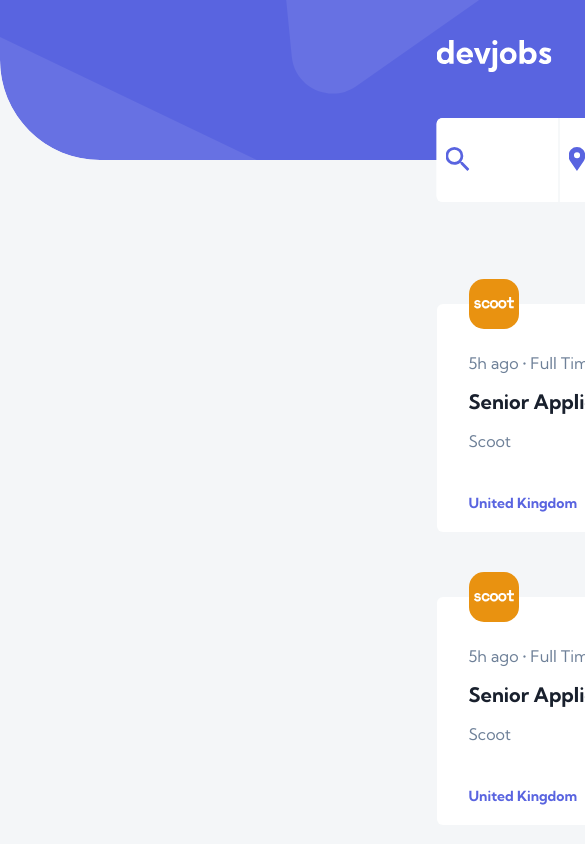
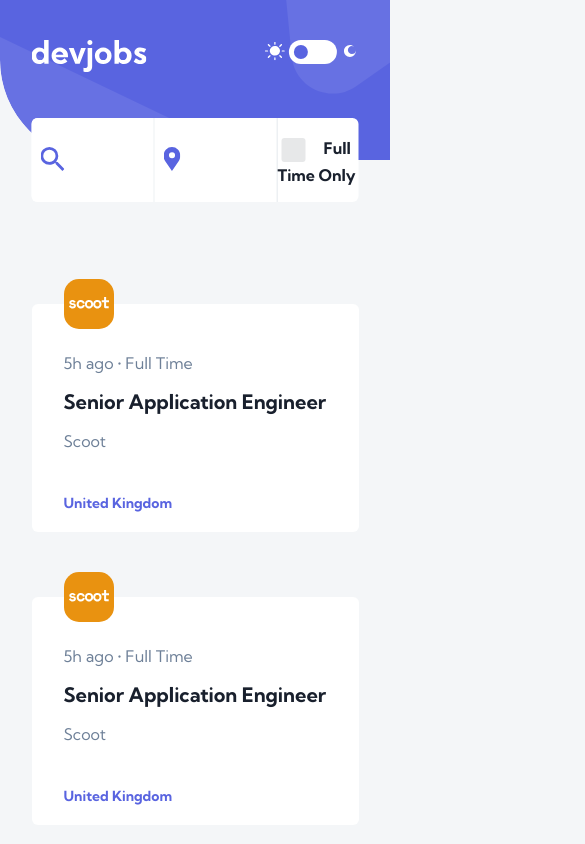
Before and after one commit to Avenntador/Dev-Jobs, a Next.js app: page / in a window 390 px wide. Shown: the top 844 px of the page, 585 px wide, since content can reach past the window. Built offline with nearby package versions, Linux system fonts and the light colour scheme.

Commit message:
#2 responsive main layout test

```diff
--- a/src/sass/abstracts/_variables.scss
+++ b/src/sass/abstracts/_variables.scss
@@ -56,8 +56,8 @@ $main-layout-mainWrapper-width-big: 120rem;
 $main-layout-header-width-big: 120rem;
 
 // tab land (< 1200)
-$main-layout-mainWrapper-width-tab_land: 106rem;
-$main-layout-header-width-tab_land: 106rem;
+$main-layout-mainWrapper-width-tab_land: 78em;
+$main-layout-header-width-tab_land: 78rem;
 
 // tab portrait (< 900)
 $main-layout-mainWrapper-width-tab_port: 68.9rem;
--- a/src/themes/GlobalStyles.js
+++ b/src/themes/GlobalStyles.js
@@ -5,8 +5,15 @@ export const GlobalStyles = createGlobalStyle`
     background: ${({ theme }) => theme.colors.body};
     color: ${({ theme }) => theme.colors.text};
     font-family: ${({ theme }) => theme.font};
-    min-width: 120rem;
     min-height: 100vh;
+
+    @media (max-width: 56.25em) {
+      min-width: 76.8rem;
+    }
+
+    @media (max-width: 37.5em) {
+      min-width:  37.5rem;
+    }
   }
 
   .buttonPrimary{
```
